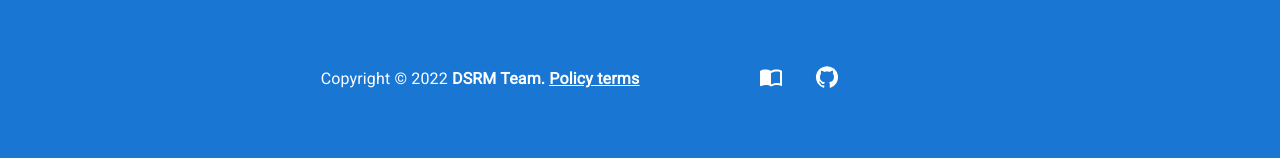
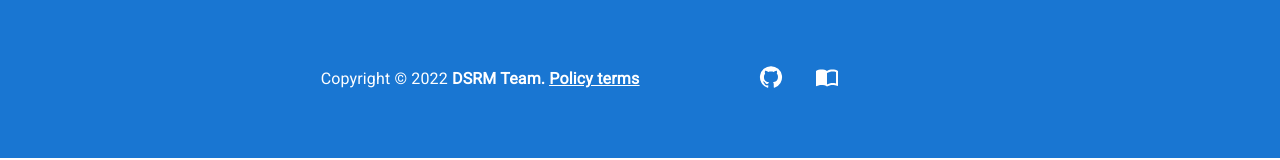
Before and after one commit to dorm-social-room-manager/dsrm-frontend, a React (Vite) app: page / in a window 1280 px wide. Shown: the top 160 px of the page. Built offline with nearby package versions, Linux system fonts and the light colour scheme.

Commit message:
refactor: IconsGroup is now dynamic
Related work item: GH-6

```diff
--- a/src/components/IconsGroup/IconsGroup.tsx
+++ b/src/components/IconsGroup/IconsGroup.tsx
@@ -1,7 +1,31 @@
-import { GitHub, ImportContacts } from '@mui/icons-material';
-import { Grid, Link } from '@mui/material';
+import * as React from 'react';
+import { Grid } from '@mui/material';
+import { Link } from '@mui/material';
+import { SvgIconComponent } from '@mui/icons-material';
 
-export function IconsGroup() {
+interface IconsGroupProps {
+  icons: React.ReactElement<SvgIconComponent>[];
+  links: string[];
+}
+
+export function IconsGroup(props: IconsGroupProps) {
+  const elements = [];
+  if (props.icons.length !== props.links.length) {
+    throw new Error('IconsGroup: icons and links arrays must be the same length');
+  } else {
+    for (let i = 0; i < props.icons.length; i++) {
+      elements.push(
+        <Link
+          target='_blank'
+          href={props.links[i]}
+          color='inherit'
+        >
+          {props.icons[i]}
+        </Link>
+      );
+    }
+  }
+
   return (
     <Grid
       container
@@ -12,21 +36,7 @@ export function IconsGroup() {
       tablet={3}
       columnGap={4}
     >
-      <Link
-        target='_blank'
-        href='https://github.com/dorm-social-room-manager/dsrm-frontend/wiki'
-        color='inherit'
-      >
-        <ImportContacts> </ImportContacts>
-      </Link>
-
-      <Link
-        target='_blank'
-        href='https://github.com/dorm-social-room-manager'
-        color='inherit'
-      >
-        <GitHub></GitHub>
-      </Link>
+      {elements}
     </Grid>
   );
 }
--- a/src/templates/Footer/Footer.tsx
+++ b/src/templates/Footer/Footer.tsx
@@ -1,3 +1,4 @@
+import { GitHub, ImportContacts } from '@mui/icons-material';
 import { Grid, Link, Typography, useMediaQuery, useTheme } from '@mui/material';
 import { IconsGroup } from '../../components/IconsGroup/IconsGroup';
 import { useTranslation } from 'react-i18next';
@@ -8,7 +9,10 @@ export function Footer() {
   const mobileGap = 4;
   const tabletGap = 0;
   const { t } = useTranslation();
-
+  const githubIcon = <GitHub />;
+  const wikiIcon = <ImportContacts />;
+  const iconsArr = [githubIcon, wikiIcon];
+  const linksArr = ['https://github.com/dorm-social-room-manager/dsrm-frontend/wiki', 'https://github.com/dorm-social-room-manager'];
   return (
     <footer>
       <Grid
@@ -61,7 +65,10 @@ export function Footer() {
             </Link>
           </Typography>
         </div>
-        <IconsGroup></IconsGroup>
+        <IconsGroup
+          links={linksArr}
+          icons={iconsArr}
+        ></IconsGroup>
       </Grid>
     </footer>
   );
```
